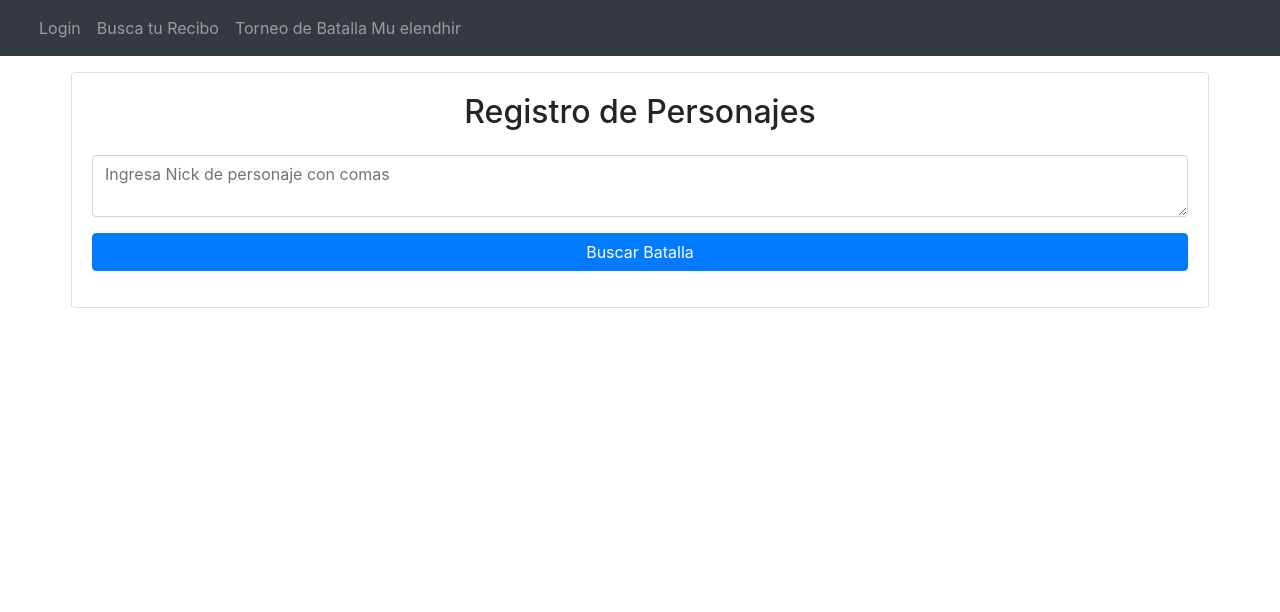
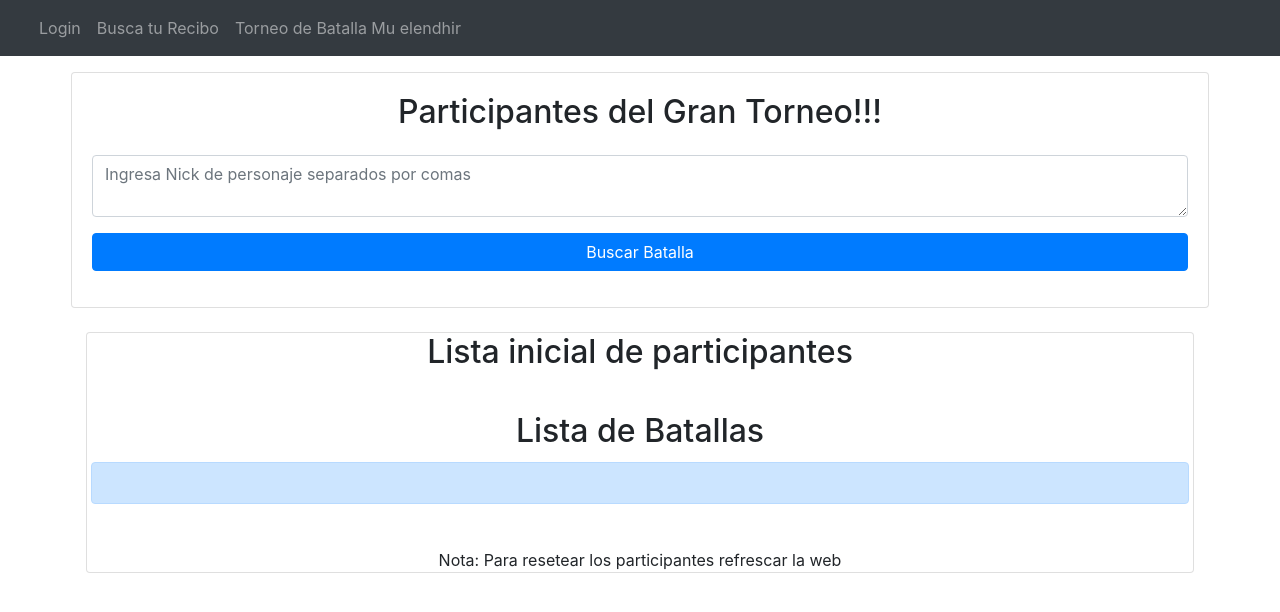
Before and after one commit to bydaniel12/appInquilinos, a React (Create React App) app: page /TorneoBatalla in a window 1280 px wide. Shown: the top 612 px of the page. Built offline with nearby package versions, Linux system fonts and the light colour scheme; no server answers.

Commit message:
Mejora del torneo

```diff
--- a/src/components/TorneoBatalla.jsx
+++ b/src/components/TorneoBatalla.jsx
@@ -18,6 +18,7 @@ const TorneoBatalla = () => {
     const buscarBatalla = (e) => {
         e.preventDefault()
         try {
+            console.info(values.nick);
             if (!values.nick){
                 setError("Ingresa Mas de un nick por comas ','")
                 return;
@@ -31,21 +32,40 @@ const TorneoBatalla = () => {
                     var indice2 = Math.floor(Math.random() * arrayDeCadenas.length);
                     const luchador2 = arrayDeCadenas[indice2];
                     arrayDeCadenas.splice(indice2, 1);
-                    console.info(luchador1,luchador2);
-                    document.getElementById("nick").value = arrayDeCadenas.toString();
                     var text = luchador1 + "   VS   " + luchador2;
 
                     const resolveAfter3Sec = new Promise(resolve => setTimeout(resolve, 3000));
                     toast.promise(
                         resolveAfter3Sec,
                         {
-                        pending: 'Buscando rivales...',
-                        success: text+'🤯',
-                        error: 'Ocurrio un error'
-                        }
+                            pending: {
+                                render(){
+                                  return "Buscando rivales..."
+                                },
+                                autoClose: 3000,
+                                position: toast.POSITION.TOP_CENTER
+                              },
+                            success: {
+                                render(){
+                                    document.getElementById("nick").value = arrayDeCadenas.toString();
+                                    const li = document.createElement("li");
+                                    li.textContent = text;
+                                    document.getElementById("listId").appendChild(li);
+                                    return text +' 🤯';
+                                },
+                                autoClose: 3000,
+                                position: toast.POSITION.TOP_CENTER
+                            },
+                            error: {
+                                render(){
+                                    return "Ocurrio un error"
+                                }
+                            }
+                        },
                     )
+
                 }else{
-                    var text2 = "El usuario " + arrayDeCadenas.toString() + " no tiene rival.";
+                    var text2 = "El usuario [" + arrayDeCadenas.toString() + "] no tiene rival.";
                     toast.error(text2);
                 }
             }
@@ -66,12 +86,12 @@ const TorneoBatalla = () => {
         <div className='container  p-3'>
             <div className="row">
                 <form onSubmit={buscarBatalla} className='card card-body'>
-                <h2>Registro de Personajes</h2>
+                <h2>Participantes del Gran Torneo!!!</h2>
                     <div className="form-group">
                         <textarea
                             className='form-control mt-3'
                             onChange={handleChangeInput}
-                            placeholder='Ingresa Nick de personaje con comas'
+                            placeholder='Ingresa Nick de personaje separados por comas'
                             type="text"
                             name="nick"
                             id="nick"
@@ -96,6 +116,25 @@ const TorneoBatalla = () => {
                 </form>
             </div>
 
+
+            <div className="card mt-4">
+                <h2>Lista inicial de participantes</h2>
+                <div className='p-1'>{values.nick}</div>
+                <br></br>
+                <h2>Lista de Batallas</h2>
+                <div className=''>
+                    <div className='p-1'>
+                        <div className='alert alert-primary'>
+                            <ul id="listId" className='alert-link'>
+
+                            </ul>
+                        </div>
+                    </div>
+                </div>
+                <br></br>
+                <div>Nota: Para resetear los participantes refrescar la web</div>
+            </div>
+
         </div>
     )
 }
```
